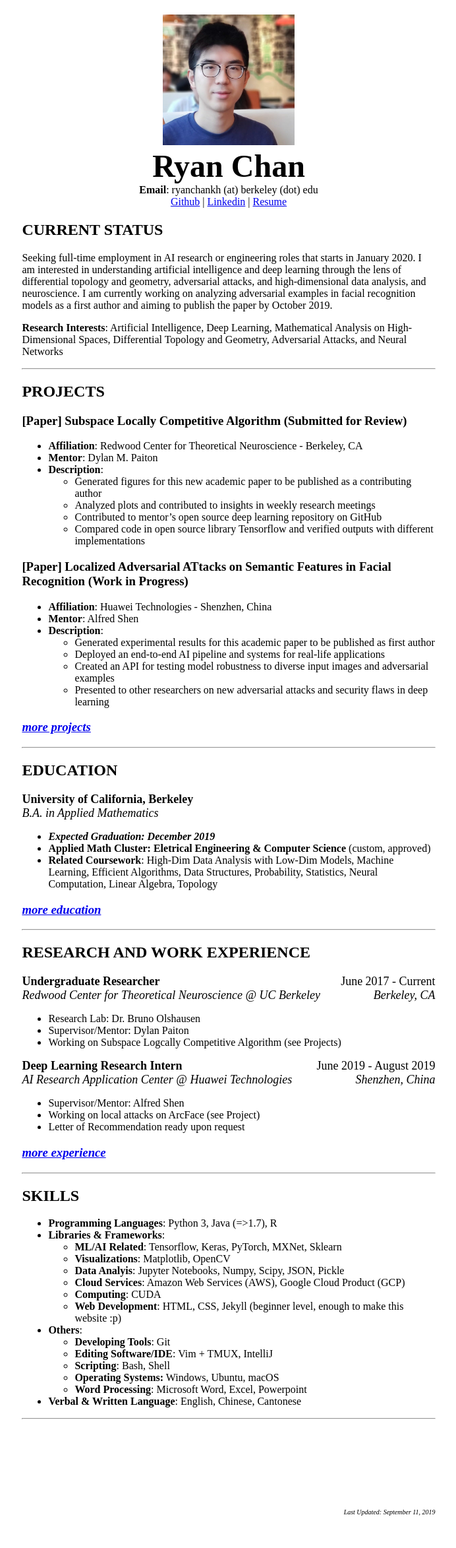
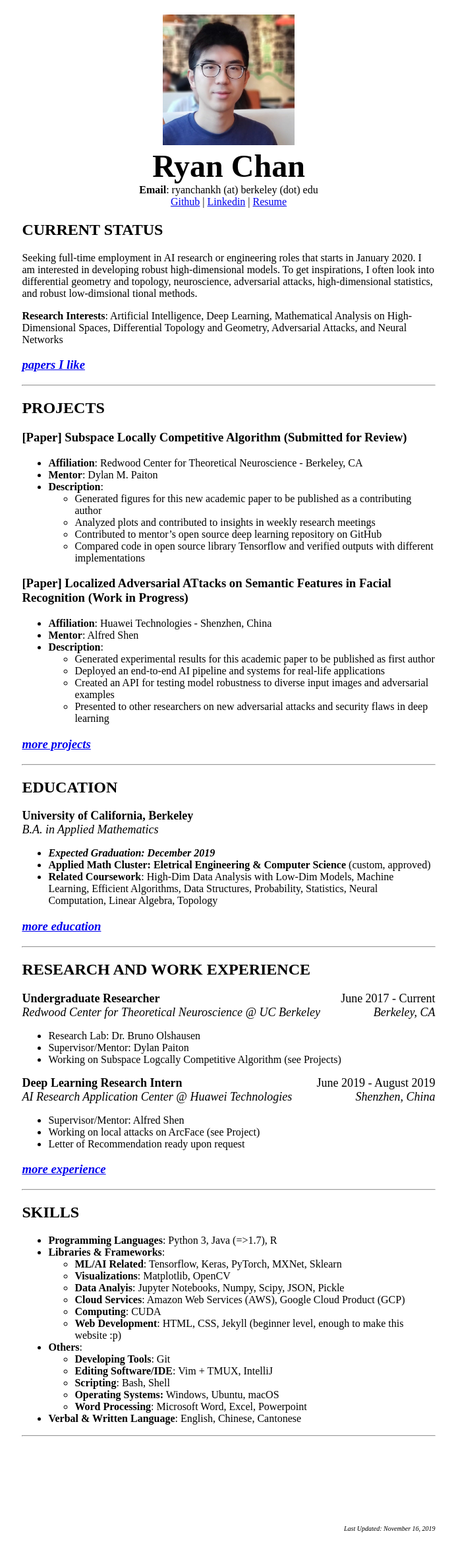
Before and after one commit to ryanchankh/ryanchankh.github.io, a Jekyll site: the page built from index.md, in a window 1280 px wide. Shown: the whole page at 66% size, without its empty margins (293-985 px from the left). Built offline with Jekyll 4.4.1, drawn with Linux system fonts in a browser that asks for light colours; before the commit the page ends 2321 px from its top, so only the background shows below that.

Commit message:
added papers i like

```diff
--- a/_layouts/default.html
+++ b/_layouts/default.html
@@ -8,6 +8,6 @@
   <p></p>
 
   <footer>
-    <i><font size="1">Last Updated: September 11, 2019</font></i>
+    <i><font size="1">Last Updated: November 16, 2019</font></i>
   </footer>
 </html>
--- a/default.css
+++ b/default.css
@@ -1,4 +1,5 @@
 body, html {
+  position: relative;
   margin-left:15%;
   margin-right:15%;
   margin-bottom:1%;
--- a/index.md
+++ b/index.md
@@ -15,9 +15,11 @@ layout: default
 
 
 ## CURRENT STATUS
-Seeking full-time employment in AI research or engineering roles that starts in January 2020. I am interested in understanding artificial intelligence and deep learning through the lens of differential topology and geometry, adversarial attacks, and high-dimensional data analysis, and neuroscience. I am currently working on analyzing adversarial examples in facial recognition models as a first author and aiming to publish the paper by October 2019.
+Seeking full-time employment in AI research or engineering roles that starts in January 2020. I am interested in developing robust high-dimensional models. To get inspirations, I often look into differential geometry and topology, neuroscience, adversarial attacks, high-dimensional statistics, and robust low-dimsional tional methods.
 
 **Research Interests**: Artificial Intelligence, Deep Learning, Mathematical Analysis on High-Dimensional Spaces, Differential Topology and Geometry, Adversarial Attacks, and Neural Networks
+
+### _[papers I like](./papers.html)_
 
 ___
 ## PROJECTS
```
Also changed, not shown: papers.md (added, +21 -0 lines), 7 other files.
